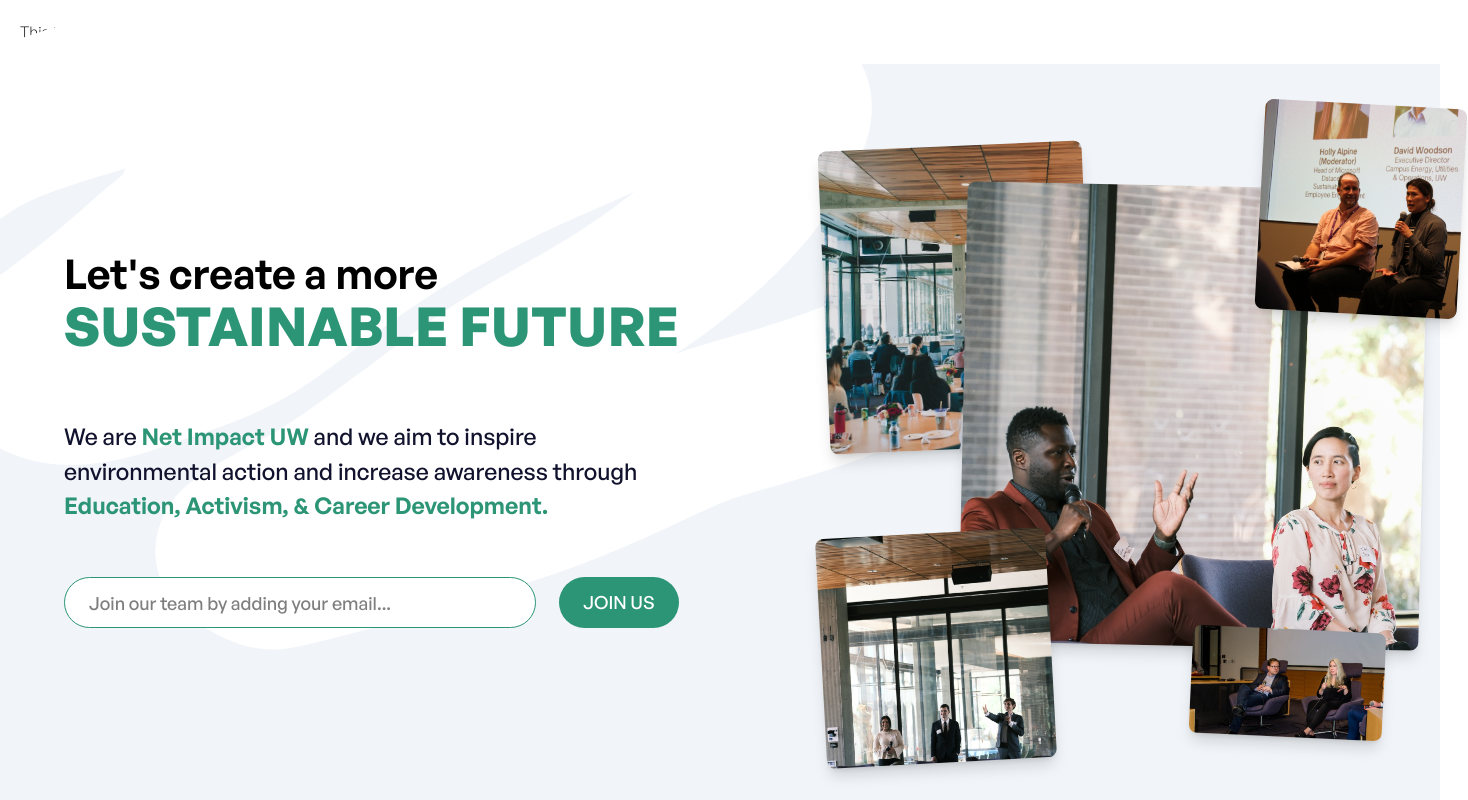
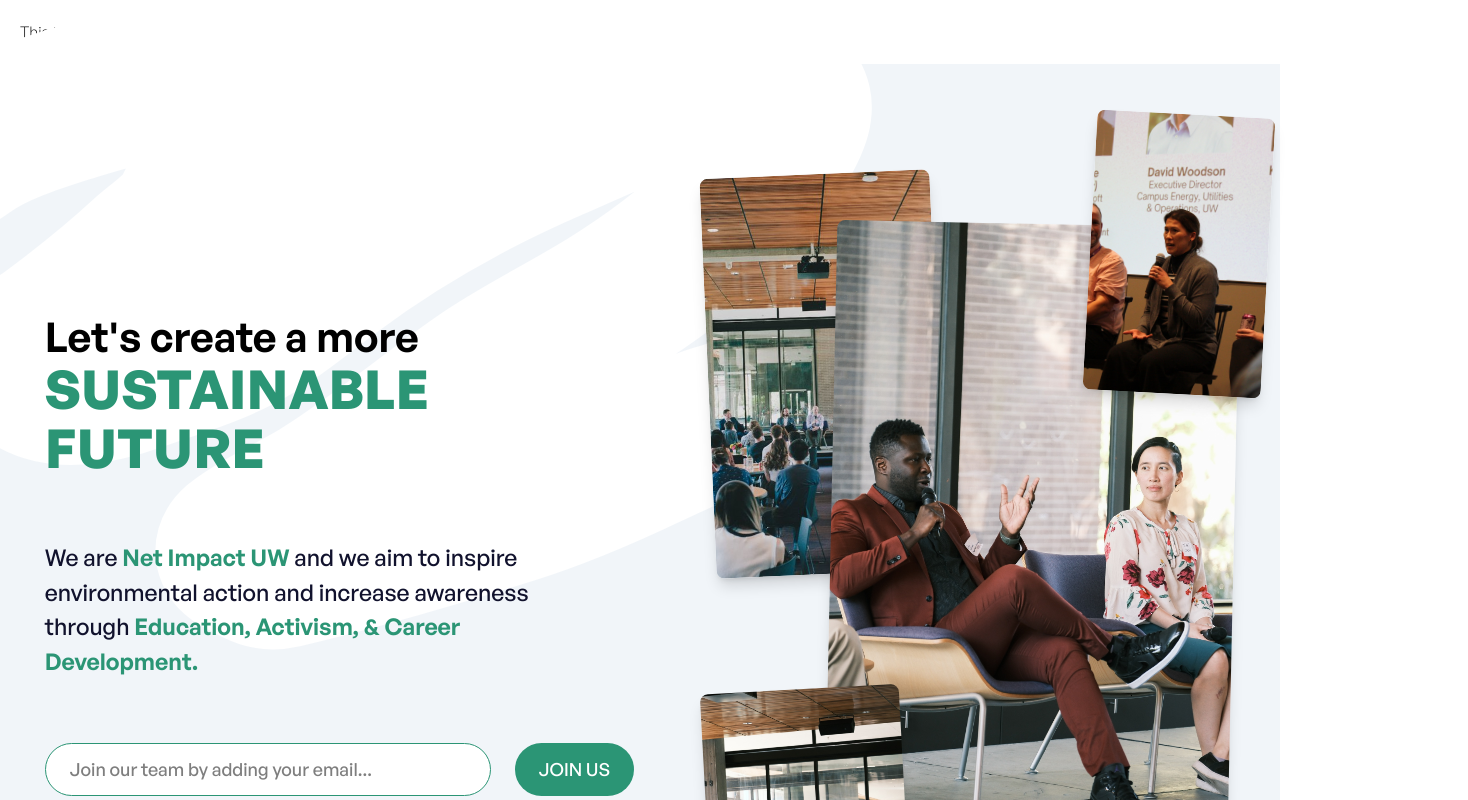
Before and after one commit to webimpactuw/net-impact, a Next.js app: page / in a window 1280 px wide. Shown: the top 800 px of the page, 1468 px wide, since content can reach past the window. Built offline with nearby package versions, Linux system fonts and the light colour scheme.

Commit message:
Added  very basic responsivity to the splash

```diff
--- a/src/app/page.tsx
+++ b/src/app/page.tsx
@@ -25,30 +25,31 @@ export default function Home() {
       <NavBar />
       {/* TODO: add responsivity for medium sized screens
       TODO: add responsivity for smaller sized screens */}
-      <header className="w-[1440px] h-[751px] px-[64px] flex gap-[64px] items-center bg-slate-100">
-        <div className="w-[664px] h-[377px] flex gap-[64px] flex-col z-10">
-          <div className="h-[105px]">
+      {/* w-[1440px] h-[751px] */}
+      <header className="h-[1000px] px-[3.5%] flex gap-[3.5%] items-center bg-slate-100">
+        <div className="w-1/2 h-1/2 flex gap-16 flex-col z-10">
+          <div>
             <h1 className="font-semibold text-[41px] leading-[110%]">Let&apos;s create a more</h1>
             <h1 className="font-bold text-[53.679px] leading-[110%] uppercase text-[#2B9575]">Sustainable Future</h1>
           </div>
-          <div className="w-[615px] h-[93px]">
+          <div className="w-[90%]">
             <p className="text-[#11122D] text-[23px] font-medium">We are <strong className="text-[#2B9575] font-semibold">Net Impact UW</strong> and we aim to inspire environmental action and increase awareness through <strong className="text-[#2B9575] font-semibold">Education, Activism, & Career Development.</strong></p>
           </div>
-          <div className="w-[615px] h-[51px] flex gap-[23px]">
-            <div className="w-[472px] h-[51px] py-[12px] px-[24px] bg-white border-[1px] border-[#2B9575] rounded-full text-[18px] font-medium">
+          <div className="flex gap-[4%] text-[18px] font-medium">
+            <div className="w-3/4 py-3 px-6 bg-white border border-[#2B9575] rounded-full">
               <p className="opacity-50">Join our team by adding your email...</p>
             </div>
-            <div className="w-[120px] h-[51px] flex bg-[#2B9575] uppercase rounded-full justify-center items-center">
-              <p className="text-[18px] font-medium text-white">Join Us</p>
+            <div className="w-1/5 flex bg-[#2B9575] uppercase rounded-full justify-center items-center">
+              <p className="text-white">Join Us</p>
             </div>
           </div>
         </div>
-        <div className="relative h-full">
-          <figure className="absolute w-[264px] h-[303px] left-[32px] top-[82px] rotate-[-2.5deg] bg-[url('/home1.png')] bg-cover rounded-lg z-0 shadow-lg shadow-black/15" />
-          <figure className="absolute w-[202px] h-[210px] left-[468px] top-[40px] rotate-[3.1deg] bg-[url('/home2.jpg')] bg-cover rounded-lg z-20 shadow-lg shadow-black/15" />
-          <figure className="absolute w-[460px] h-[460px] left-[171px] top-[122px] rotate-[1.2deg] bg-[url('/home3.jpg')] bg-cover rounded-lg z-10 shadow-lg shadow-black/15" />
-          <figure className="absolute w-[230px] h-[230px] left-[29px] top-[469px] rotate-[-3.1deg] bg-[url('/home4.jpg')] bg-cover rounded-lg z-20 shadow-lg shadow-black/15" />
-          <figure className="absolute w-[193px] h-[108px] left-[399px] top-[565px] rotate-[2.7deg] bg-[url('/home5.png')] bg-cover rounded-lg z-20 shadow-lg shadow-black/15" />
+        <div className="relative w-[44%] h-full">
+          <figure className="absolute w-[44%] h-[40%] left-[5%] top-[11%] rotate-[-2.5deg] bg-[url('/home1.png')] bg-cover bg-center rounded-lg z-0 shadow-lg shadow-black/15" />
+          <figure className="absolute w-[34%] h-[28%] left-[78%] top-[5%] rotate-[3.1deg] bg-[url('/home2.jpg')] bg-cover bg-center rounded-lg z-20 shadow-lg shadow-black/15" />
+          <figure className="absolute w-[77%] h-[61%] left-[28.5%] top-[16%] rotate-[1.2deg] bg-[url('/home3.jpg')] bg-cover bg-center rounded-lg z-10 shadow-lg shadow-black/15" />
+          <figure className="absolute w-[38%] h-[31%] left-[5%] top-[62.5%] rotate-[-3.1deg] bg-[url('/home4.jpg')] bg-cover bg-center rounded-lg z-20 shadow-lg shadow-black/15" />
+          <figure className="absolute w-[32%] h-[14%] left-[66.5%] top-[75%] rotate-[2.7deg] bg-[url('/home5.png')] bg-cover bg-center rounded-lg z-20 shadow-lg shadow-black/15" />
         </div>
       </header>
 
```
